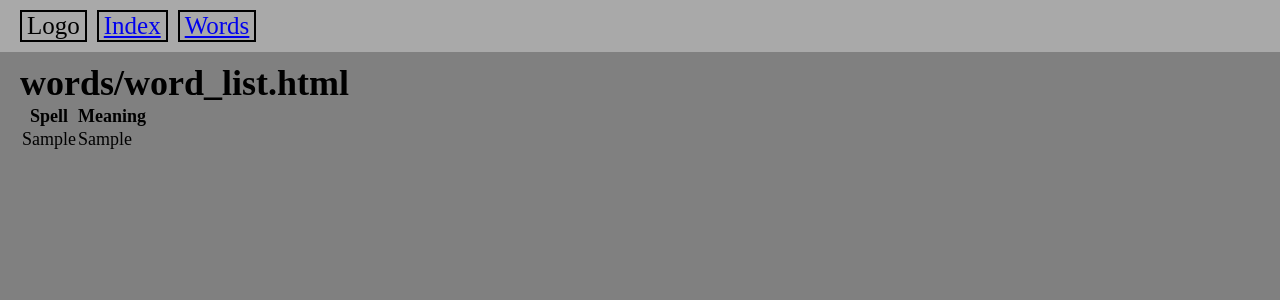
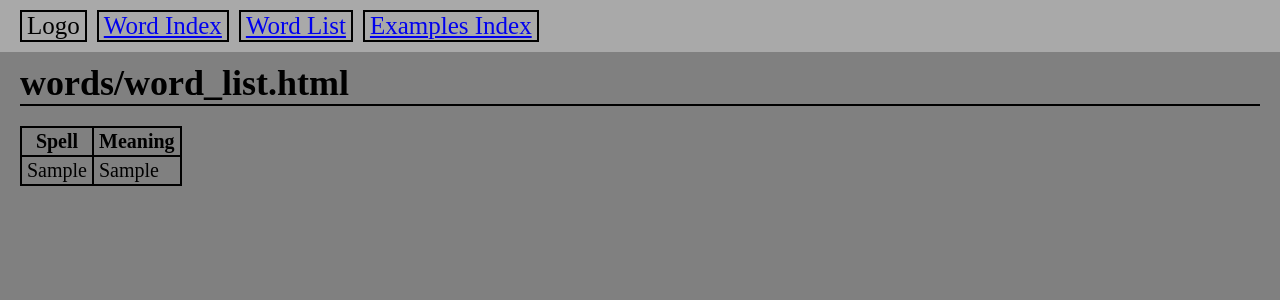
Before and after one commit to Lootmann/OtherRepos, a Django app: page /list/ in a window 1280 px wide. Shown: the top 300 px of the page. Run offline with Django 4.2, Linux system fonts and the light colour scheme; tables that the repository leaves empty hold one stand-in row (values such as "Sample post").

Commit message:
templates, static words header

```diff
--- a/samples/memorize-words/static/base.css
+++ b/samples/memorize-words/static/base.css
@@ -14,3 +14,8 @@ body {
 main {
   padding: 10px 20px;
 }
+
+h1 {
+  border-bottom: 2px solid black;
+  margin-bottom: 20px;
+}
--- a/samples/memorize-words/static/words/word_list.css
+++ b/samples/memorize-words/static/words/word_list.css
@@ -0,0 +1,12 @@
+table {
+  border: 1px solid black;
+  border-collapse: collapse;
+  font-size: 20px;
+}
+
+table tr,
+table th,
+table td {
+  border: 2px solid black;
+  padding: 2px 5px;
+}
--- a/samples/memorize-words/templates/components/header.html
+++ b/samples/memorize-words/templates/components/header.html
@@ -7,7 +7,8 @@
 <header>
   <ul>
     <li>Logo</li>
-    <li><a href="{% url 'words:index' %}">Index</a></li>
-    <li><a href="{% url 'words:list' %}">Words</a></li>
+    <li><a href="{% url 'words:index' %}">Word Index</a></li>
+    <li><a href="{% url 'words:list' %}">Word List</a></li>
+    <li><a href="{% url 'examples:index' %}">Examples Index</a></li>
   </ul>
 </header>
```
